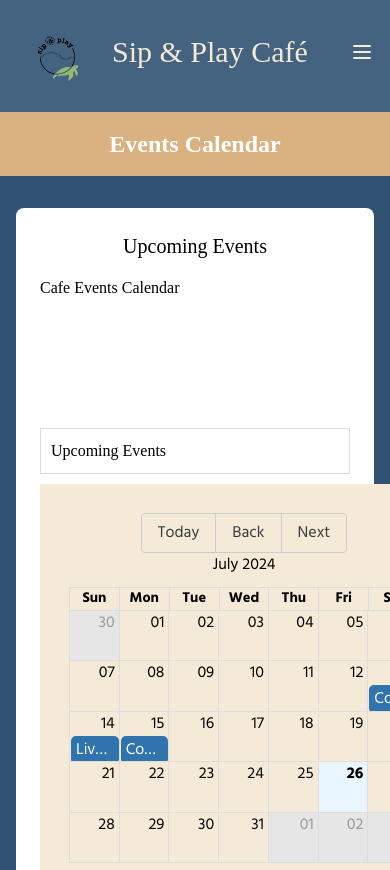
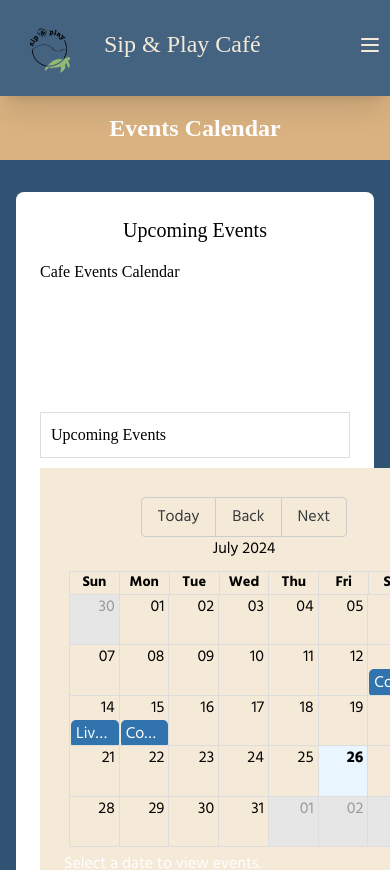
Before and after one commit to kudith/codedexSummer2024, a Next.js app: page /events in a window 390 px wide. Shown: the top 870 px of the page. Built offline with nearby package versions, Linux system fonts and the light colour scheme; a web font is replaced by a local one.

Commit message:
fix responsive on about section and navbar

```diff
--- a/components/AboutUs.js
+++ b/components/AboutUs.js
@@ -5,7 +5,7 @@
 
 const AboutUs = () => {
     return (
-        <div className="p-3">
+        <div className="p-3 md:h-[550px] flex items-center justify-center">
             <div className="flex flex-col md:flex-row justify-between w-11/12 max-w-screen-xl mt-5 mb-7 pb-2 mx-auto items-center">
                 <div className="flex flex-col mt-3 items-end">
                     <p className="font-inknut text-3xl mb-3 mx-3 text-light-green">Who even</p>
--- a/components/Navbar.js
+++ b/components/Navbar.js
@@ -16,14 +16,14 @@
   };
 
   return (
-    <nav className="sticky top-0 bg-sea-blue bg-opacity-90 backdrop-filter backdrop-blur-lg px-4 py-4 md:px-8 lg:px-16 z-50">
+    <nav className="sticky top-0 bg-sea-blue bg-opacity-90 backdrop-filter backdrop-blur-lg p-2 shadow-xl  md:px-8 lg:px-16 z-50 font-inknut">
       <div className="flex justify-between items-center">
         <div className="flex items-center space-x-4">
           <div className="relative w-20 h-20">
             <Image src={logo} alt="Sip & Play Café Logo" layout="fill" objectFit="contain" />
           </div>
           <div>
-            <h1 className="text-eggshell text-3xl font-inknut md:text-4xl mb-2">Sip & Play Café</h1>
+            <h1 className="text-eggshell text-2xl font-inknut md:text-4xl mb-2">Sip & Play Café</h1>
           </div>
         </div>
         <div className="hidden md:flex space-x-8 text-eggshell text-2xl">
```
